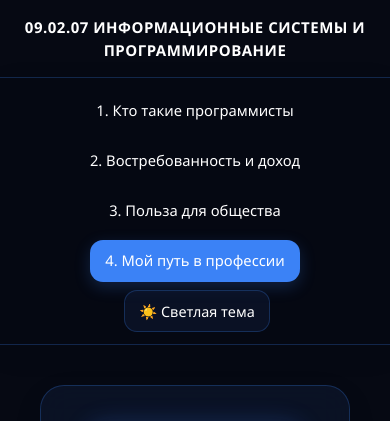
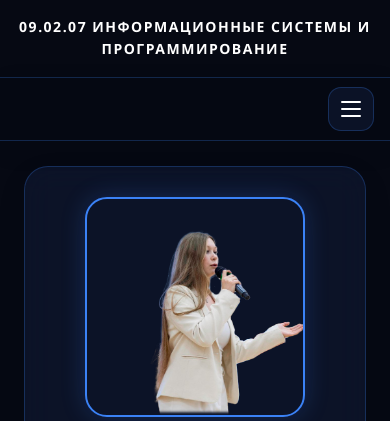
Before and after one commit to Karina182/-, a plain HTML site: page about.html in a window 390 px wide. Shown: the top 421 px of the page. Drawn offline with Linux system fonts and the light colour scheme.

Commit message:
Add files via upload

```diff
--- a/about.html
+++ b/about.html
@@ -4,22 +4,23 @@
     <meta charset="UTF-8">
     <meta name="viewport" content="width=device-width, initial-scale=1.0">
     <title>Мой путь в профессии | Карина Музурова</title>
-    <style>:root {
+    <style>
+        :root {
             --bg-color: #060913;
-            --nav-bg: rgba(6, 9, 19, 0.88);
-            --card-bg: rgba(16, 26, 51, 0.55);
+            --nav-bg: rgba(6, 9, 19, 0.92);
+            --card-bg: rgba(16, 26, 51, 0.65);
             --border-color: rgba(59, 130, 246, 0.25);
             --accent: #3b82f6;
             --accent-glow: rgba(59, 130, 246, 0.22);
             --tag-bg: rgba(59, 130, 246, 0.16);
             --tag-text: #93c5fd;
-            --text-main: #ffffff; /* Сделано чисто-белым */
-            --text-muted: #e2e8f0; /* Сделано светло-белым для второстепенного текста */
+            --text-main: #ffffff;
+            --text-muted: #e2e8f0;
         }
 
         body.light-theme {
             --bg-color: #f8fafc;
-            --nav-bg: rgba(255, 255, 255, 0.9);
+            --nav-bg: rgba(255, 255, 255, 0.92);
             --card-bg: #ffffff;
             --border-color: rgba(37, 99, 235, 0.2);
             --accent: #2563eb;
@@ -31,6 +32,7 @@
         }
 
         * { box-sizing: border-box; margin: 0; padding: 0; font-family: 'Segoe UI', system-ui, sans-serif; }
+
         body {
             background-color: var(--bg-color);
             color: var(--text-main);
@@ -38,36 +40,114 @@
             background-image: radial-gradient(circle at 20% 80%, var(--accent-glow), transparent 45%);
             min-height: 100vh;
             transition: background-color 0.3s, color 0.3s;
+            overflow-x: clip;
         }
-        nav {
-            display: flex; justify-content: center; align-items: center; gap: 12px; flex-wrap: wrap;
-            padding: 16px 20px; background: var(--nav-bg);
-            backdrop-filter: blur(12px); border-bottom: 1px solid var(--border-color);
-            position: sticky; top: 0; z-index: 100; transition: background 0.3s;
+
+        /* Шапка со специализацией */
+        .specialty-title {
+            width: 100%;
+            padding: 16px 15px;
+            text-align: center;
+            font-size: clamp(14px, 2.2vw, 20px);
+            font-weight: 800;
+            letter-spacing: 1.5px;
+            color: var(--text-main);
+            background: var(--bg-color);
+            border-bottom: 1px solid var(--border-color);
+            text-transform: uppercase;
         }
-        nav a {
-            color: var(--text-main); text-decoration: none; padding: 8px 16px;
-            border-radius: 20px; font-weight: 500; transition: 0.3s;
-            border: 1px solid transparent; font-size: 0.95rem;
+
+        /* Навигация с поддержкой мобильного меню */
+        nav.site-nav {
+            width: 100%;
+            min-height: 68px;
+            padding: 12px clamp(14px, 3vw, 32px);
+            display: flex;
+            align-items: center;
+            justify-content: center;
+            gap: 16px;
+            background: var(--nav-bg);
+            border-bottom: 1px solid var(--border-color);
+            box-shadow: 0 8px 28px rgba(0,0,0,.08);
+            position: sticky;
+            top: 0;
+            z-index: 1000;
+            backdrop-filter: blur(12px);
+            -webkit-backdrop-filter: blur(12px);
         }
-        nav a:hover { border-color: var(--accent); color: var(--accent); }
-        nav a.active { background: var(--accent); color: #ffffff; }
+
+        .site-nav .nav-links {
+            display: flex;
+            align-items: center;
+            justify-content: center;
+            flex-wrap: wrap;
+            gap: 8px;
+            width: min(100%, 1240px);
+        }
+
+        .site-nav .nav-links a {
+            display: inline-flex;
+            align-items: center;
+            justify-content: center;
+            min-height: 42px;
+            padding: 9px 14px;
+            border-radius: 13px;
+            font-size: .92rem;
+            line-height: 1.3;
+            text-align: center;
+            color: var(--text-main);
+            text-decoration: none;
+            font-weight: 500;
+            transition: 0.3s;
+            border: 1px solid transparent;
+        }
+
+        .site-nav .nav-links a:hover { border-color: var(--accent); color: var(--accent); }
+        .site-nav .nav-links a.active { background: var(--accent); color: #ffffff; box-shadow: 0 5px 16px var(--accent-glow); }
+
         .theme-btn {
             background: var(--card-bg); color: var(--text-main);
-            border: 1px solid var(--border-color); padding: 8px 14px;
-            border-radius: 20px; cursor: pointer; font-weight: 500;
-            transition: 0.3s; margin-left: 10px;
+            border: 1px solid var(--border-color); padding: 9px 14px;
+            border-radius: 13px; cursor: pointer; font-weight: 500;
+            transition: 0.3s; margin-left: 4px; min-height: 42px; font-size: 0.9rem;
         }
         .theme-btn:hover { border-color: var(--accent); color: var(--accent); }
 
-        .container { max-width: 1050px; margin: 0 auto; padding: 40px 20px; }
+        /* Кнопка гамбургер для мобильных */
+        .menu-toggle {
+            display: none;
+            align-items: center;
+            justify-content: center;
+            flex-direction: column;
+            gap: 5px;
+            width: 46px;
+            height: 44px;
+            padding: 10px;
+            border: 1px solid var(--border-color);
+            border-radius: 13px;
+            background: var(--card-bg);
+            color: var(--text-main);
+            cursor: pointer;
+        }
+        .menu-toggle span {
+            width: 20px;
+            height: 2px;
+            border-radius: 3px;
+            background: currentColor;
+            transition: transform .22s ease, opacity .18s ease;
+        }
+        .menu-toggle[aria-expanded="true"] span:first-child { transform: translateY(7px) rotate(45deg); }
+        .menu-toggle[aria-expanded="true"] span:nth-child(2) { opacity: 0; }
+        .menu-toggle[aria-expanded="true"] span:last-child { transform: translateY(-7px) rotate(-45deg); }
+
+        .container { max-width: 1050px; margin: 0 auto; padding: 40px 20px; width: min(100% - 40px, 1050px); }
+
         .profile-header {
             display: grid; grid-template-columns: 220px 1fr; gap: 32px; align-items: center;
             background: var(--card-bg); border: 1px solid var(--border-color);
             border-radius: 24px; padding: 36px; backdrop-filter: blur(16px);
             margin-bottom: 35px; box-shadow: 0 10px 30px rgba(0, 0, 0, 0.08);
         }
-        @media (max-width: 720px) { .profile-header { grid-template-columns: 1fr; text-align: center; } .tags { justify-content: center; } }
 
         .avatar-box {
             width: 220px; height: 220px; border-radius: 22px; overflow: hidden;
@@ -129,123 +209,67 @@
 
         footer { text-align: center; padding: 30px; color: var(--text-muted); font-size: 0.9rem; }
 
-
-/* ===== Финальная адаптация и визуальная полировка ===== */
+        /* Финальная адаптация под мобильные устройства */
         html { scroll-behavior: smooth; }
         body { overflow-x: clip; }
-img, video, iframe { max-width: 100%; }
+        img, video, iframe { max-width: 100%; height: auto; }
         button, a { -webkit-tap-highlight-color: transparent; }
         :focus-visible { outline: 3px solid var(--accent); outline-offset: 3px; }
 
-nav.site-nav {
+        @media (max-width: 900px) {
+            .container { width: min(100% - 32px, 760px); padding: 34px 0; }
+            .profile-header { grid-template-columns: 1fr; justify-items: center; text-align: center; padding: 30px; }
+            .tags { justify-content: center; }
+        }
+
+        @media (max-width: 700px) {
+            nav.site-nav { min-height: 62px; justify-content: flex-end; padding: 9px 16px; }
+            .menu-toggle { display: flex; }
+            .site-nav .nav-links {
+                display: none;
+                position: absolute;
+                top: calc(100% + 1px);
+                left: 0;
+                right: 0;
                 width: 100%;
-    min-height: 68px;
-    padding: 12px clamp(14px, 3vw, 32px);
-    display: flex;
-    align-items: center;
-    justify-content: center;
-    gap: 16px;
+                max-height: calc(100dvh - 70px);
+                overflow-y: auto;
+                flex-direction: column;
+                align-items: stretch;
+                justify-content: flex-start;
+                gap: 7px;
+                padding: 13px 16px 18px;
                 background: var(--nav-bg);
                 border-bottom: 1px solid var(--border-color);
-    box-shadow: 0 8px 28px rgba(0,0,0,.08);
-    position: sticky;
-    top: 0;
-    z-index: 1000;
+                box-shadow: 0 16px 30px rgba(0,0,0,.2);
+                backdrop-filter: blur(18px);
+                -webkit-backdrop-filter: blur(18px);
             }
-.site-nav .nav-links {
+            .site-nav .nav-links.is-open { display: flex; }
+            .site-nav .nav-links a, .site-nav .nav-links .theme-btn {
                 display: flex;
-    align-items: center;
-    justify-content: center;
-    flex-wrap: wrap;
-    gap: 8px;
-    width: min(100%, 1240px);
+                width: 100%;
+                min-height: 48px;
+                justify-content: flex-start;
+                margin: 0;
+                padding: 12px 15px;
+                border-radius: 12px;
+                font-size: .96rem;
+                text-align: left;
             }
-.site-nav .nav-links a {
-    display: inline-flex;
-    align-items: center;
-    justify-content: center;
-    min-height: 42px;
-    padding: 9px 14px;
-    border-radius: 13px;
-    font-size: .92rem;
-    line-height: 1.3;
-    text-align: center;
-    white-space: normal;
-}
-.site-nav .nav-links a.active {
-    box-shadow: 0 5px 16px var(--accent-glow);
-}
-.site-nav .theme-btn {
-    min-height: 42px;
-    margin: 0 0 0 4px;
-    padding: 9px 14px;
-    border-radius: 13px;
-    font-size: .9rem;
-}
-.menu-toggle {
-    display: none;
-    align-items: center;
-    justify-content: center;
-    flex-direction: column;
-    gap: 5px;
-    width: 46px;
-    height: 44px;
-    padding: 10px;
-    border: 1px solid var(--border-color);
-    border-radius: 13px;
-    background: var(--card-bg);
-    color: var(--text-main);
-    cursor: pointer;
-}
-.menu-toggle span {
-    width: 20px;
-    height: 2px;
-    margin: 0;
-    border-radius: 3px;
-    background: currentColor;
-    transition: transform .22s ease, opacity .18s ease;
-}
-.menu-toggle[aria-expanded="true"] span:first-child { transform: translateY(7px) rotate(45deg); }
-.menu-toggle[aria-expanded="true"] span:nth-child(2) { opacity: 0; }
-.menu-toggle[aria-expanded="true"] span:last-child { transform: translateY(-7px) rotate(-45deg); }
+            .site-nav .nav-links .theme-btn { justify-content: center; margin-top: 4px; }
+            body.menu-open { overflow: hidden; }
 
-.container { width: min(100% - 40px, 1050px); }
-.hero, .hero-society, .profile-header, .conclusion-card {
-    min-width: 0;
-}
-.card, .sector-card, .perk-card, .project-card, .impact-item,
-.salary-section, .achievements, .quote-box {
-    min-width: 0;
-}
-p, li, h1, h2, h3 { overflow-wrap: anywhere; }
-img { height: auto; }
-
-.specialty-title {
-    width: 100%;
-    padding: 22px 15px;
-    text-align: center;
-    font-size: clamp(16px, 2.5vw, 24px);
-    font-weight: 800;
-    letter-spacing: 1.5px;
-    color: var(--text-main);
-    background: var(--bg-color);
-    border-bottom: 1px solid var(--border-color);
-    text-transform: uppercase;
-}
-
-@media (max-width: 600px) {
-    .specialty-title {
-        padding: 16px 12px;
-        font-size: 15px;
-        line-height: 1.5;
-        letter-spacing: 0.5px;
-    }
+            .container { width: min(100% - 24px, 100%); padding: 25px 12px; }
+            .profile-header h1 { font-size: 1.8rem !important; }
+            .section-title { font-size: 1.45rem !important; }
+            .project-card, .achievements { padding: 20px 16px; }
         }
     </style>
 </head>
 <body>
     <div class="specialty-title">
-        09.02.07 ИНФОРМАЦИОННЫЕ СИСТЕМЫ И ПРОГРАММИРОВАНИЕ
+        09.02.07 Информационные системы и программирование
     </div>
 
     <nav class="site-nav">
@@ -304,8 +328,6 @@ img { height: auto; }
 идеи.</p>
         </div>
 
-
-
         <div class="banner-container" style="margin-top: 30px; text-align: center;">
              <img src="кк.png" alt="Рабочее место разработчика с ноутбуком" style="border-radius: 20px; max-height: 400px; object-fit: contain;">
         </div>
@@ -325,7 +347,8 @@ img { height: auto; }
                 <p>Образовательно-игровое веб-приложение на Django, посвящённое морским традициям, флажному семафору и истории дружины «Штормовой» ВДЦ «Орлёнок».</p>
             </div>
         </div>
-        <!-- Блок с добавленным видео VID.MOV -->
+
+        <!-- Блок с видео VID.MOV -->
         <div class="video-container">
             <video controls preload="metadata">
                 <source src="VID.MOV" type="video/quicktime">
@@ -333,6 +356,7 @@ img { height: auto; }
                 Ваш браузер не поддерживает воспроизведение видео.
             </video>
         </div>
+
         <h2 class="section-title">Достижения и развитие</h2>
         <div class="achievements">
             <ul>
```
Lines whose indentation alone changed are shown as unchanged.
